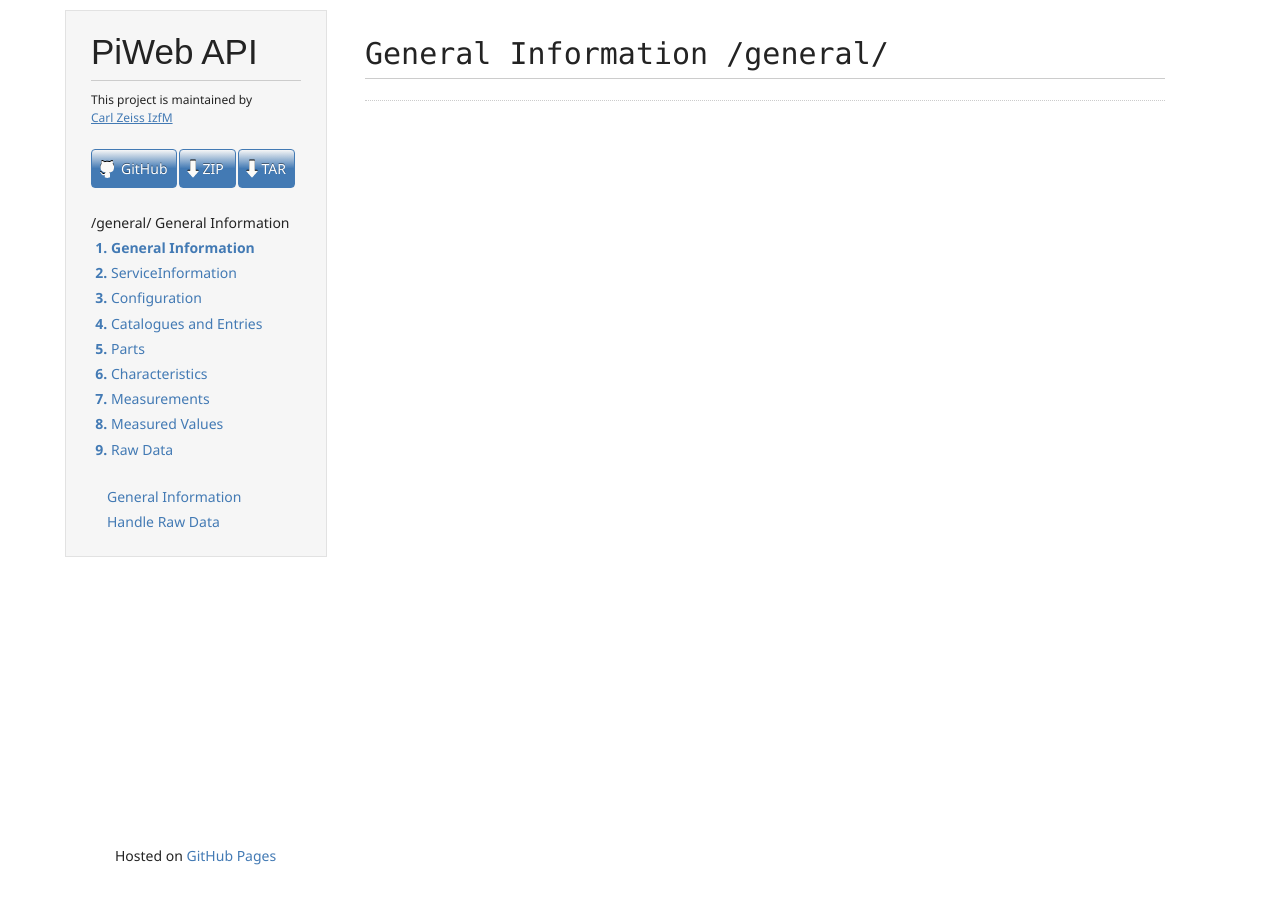
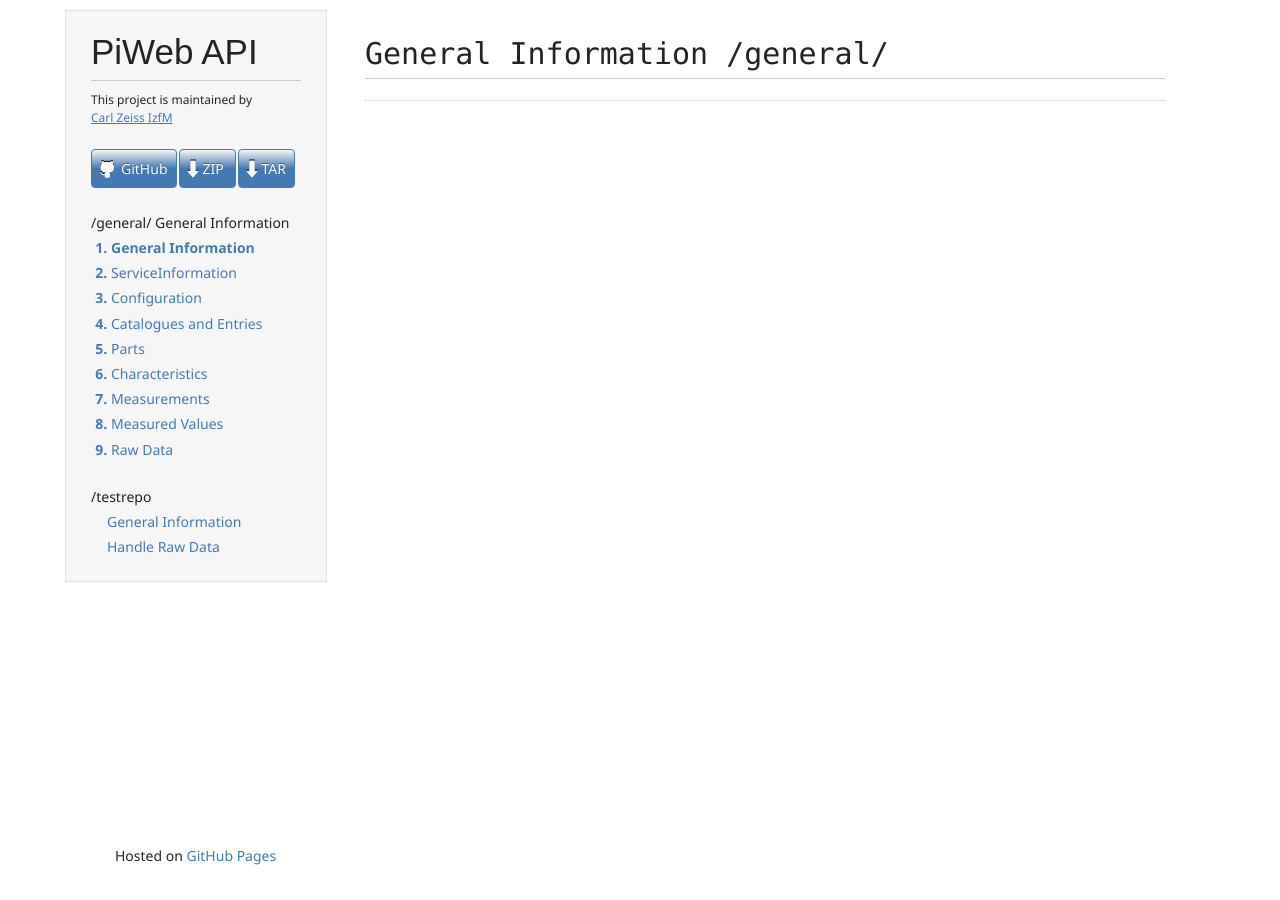
Before and after one commit to BatzJunior/testrepo, a Jekyll site: the page built from _pages/01-general.md, in a window 1280 px wide. Built offline with Jekyll 4.4.1, drawn with Linux system fonts in a browser that asks for light colours.

Commit message:
Update _config.yml

```diff
--- a/_config.yml
+++ b/_config.yml
@@ -7,3 +7,4 @@
 
 include: ['_pages']
 relative_permalinks: false
+baseurl: /testrepo
```
